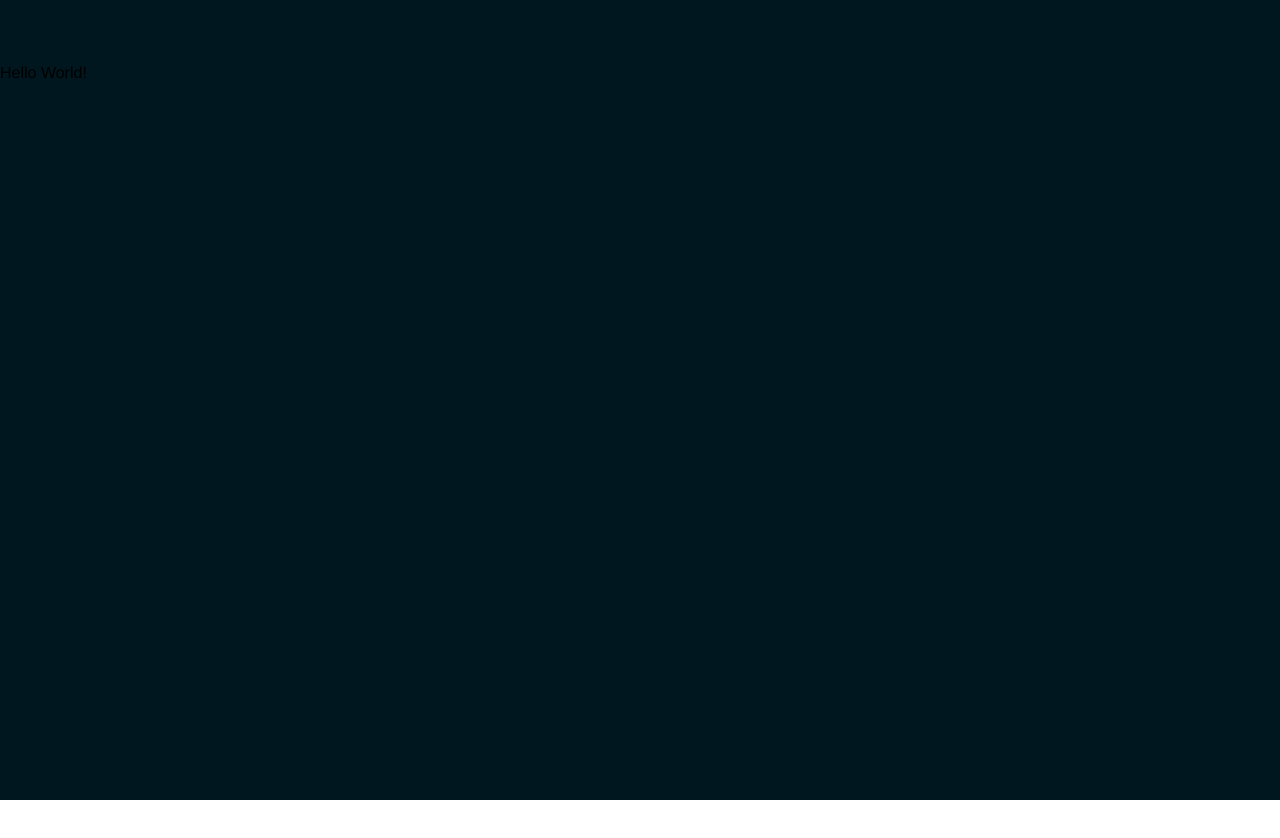
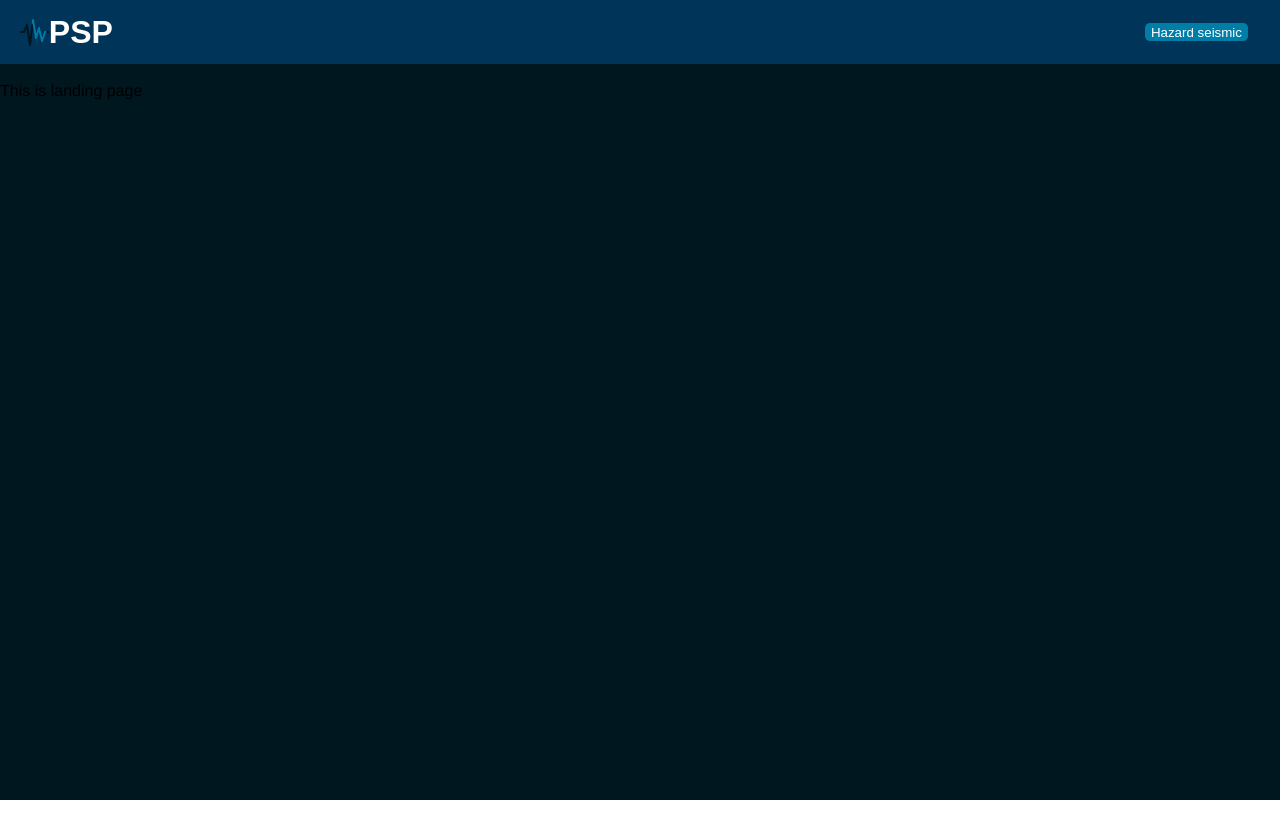
Before and after one commit to deep-skill/psp-web, a React (Vite) app: page / in a window 1280 px wide. Shown: the top 838 px of the page. Built offline with nearby package versions, Linux system fonts and the light colour scheme.

Commit message:
feat(NavBar) (#1)

```diff
--- a/src/App.jsx
+++ b/src/App.jsx
@@ -1,13 +1,13 @@
 import style from "./App.module.css";
 import { Route, Routes } from "react-router-dom";
-//import NavBar from "./components/navBar/NavBar";
+import NavBar from "./components/navBar/NavBar";
 import Landing from "./components/landing/Landing";
 //import Graphic from "./components/graphic/Graphic";
 
 const App = () => {
 	return (
 		<div className={style.App}>
-			{/* <NavBar /> */}
+			<NavBar />
 			<Routes className="Routes">
 				<Route path="/" element={<Landing />} />
 				{/* <Route path="/graphic" element={<Graphic />} /> */}
--- a/src/App.module.css
+++ b/src/App.module.css
@@ -2,8 +2,9 @@ html,
 body,
 :root {
 	color-scheme: light dark;
-	height: auto;
-	width: auto;
+	overflow-x: hidden;
+	min-height: 100vh;
+	width: 100vw;
 	margin: 0%;
 	font-family: Helvetica, Arial, sans-serif;
 	--color-a: #00171f;
@@ -15,5 +16,21 @@ body,
 
 .App {
 	background-color: var(--color-a);
-	height: 100vh;
+	min-height: 100vh;
+	overflow-y: auto;
 }
+
+button {
+	border: none;
+	border-radius: 0.3rem;
+	padding-top: 0.1rem;
+	padding-bottom: 0.1rem;
+	background: var(--color-c);
+	color: var(--color-e);
+	transition: box-shadow 0.4s ease;
+}
+button:hover {
+	box-shadow: 4px 4px 8px rgba(0, 0, 0, 0.6);
+	background: radial-gradient(circle, var(--color-d), var(--color-c));
+	cursor: pointer;
+}
--- a/src/components/landing/Landing.jsx
+++ b/src/components/landing/Landing.jsx
@@ -3,7 +3,8 @@ import style from "./Landing.module.css";
 const Landing = () => {
 	return (
 		<div className={style.landingContainer}>
-			Hello World!
+			<br />
+			This is landing page
 		</div>
 	);
 };
--- /dev/null
+++ b/src/components/navBar/NavBar.jsx
@@ -0,0 +1,28 @@
+import { Link } from "react-router-dom";
+import { useLocation } from "react-router-dom";
+import style from "./NavBar.module.css";
+import AnimatedSeismicIcon from "../zHelpers/icons/AnimatedSeismicIcon";
+
+const NavBar = () => {
+	const location = useLocation();
+
+	return (
+		<div className={style.navContainer}>
+			<Link to="/">
+				<button className={style.buttonPSP}>
+					<div className={style.divPSP}>
+						<AnimatedSeismicIcon />
+						<b>PSP</b>
+					</div>
+				</button>
+			</Link>
+			{location.pathname !== "/Graphic" && (
+				<Link to="/Graphic">
+					<button className={style.buttonGraphic}>Hazard seismic</button>
+				</Link>
+			)}
+		</div>
+	);
+};
+
+export default NavBar;
--- /dev/null
+++ b/src/components/navBar/NavBar.module.css
@@ -0,0 +1,33 @@
+.navContainer {
+	display: flex;
+	align-items: center;
+	justify-content: space-between;
+	background-color: var(--color-b);
+	height: 4rem;
+	width: 100vw;
+	position: fixed;
+	z-index: 1;
+}
+
+.buttonPSP {
+	background-color: transparent;
+	box-shadow: none;
+	margin-left: 0.8rem;
+}
+.buttonPSP:hover {
+	box-shadow: none;
+	background: none;
+	cursor: pointer;
+}
+
+.divPSP {
+	display: flex;
+	align-items: center;
+}
+.divPSP b {
+	font-size: 2rem;
+}
+
+.buttonGraphic {
+	margin-right: 2rem;
+}
--- /dev/null
+++ b/src/components/zHelpers/icons/AnimatedSeismicIcon.jsx
@@ -0,0 +1,62 @@
+import React from "react";
+
+const AnimatedSeismicIcon = () => {
+	return (
+		<React.Fragment>
+			<svg
+			xmlns="http://www.w3.org/2000/svg"
+			aria-hidden="true"
+			role="img"
+			preserveAspectRatio="xMidYMid meet"
+			id="AnimatedSeismicIcon"
+			data-name="AnimatedSeismicIcon"
+			height="30"
+			width="30"
+			viewBox="0 0 30 30"
+			fill="none"
+			stroke="var(--color-a)"
+			strokeWidth="2"
+			strokeLinecap="round"
+			strokeLinejoin="round"
+			className="svg"
+		>
+			<polyline
+				className="back"
+				points="2 15, 5 15, 8 8, 11 28, 14 3, 17 21, 20 11, 23 24, 26 15, 29 15"
+			></polyline>
+			<polyline
+				className="front"
+				points="2 15, 5 15, 8 8, 11 28, 14 3, 17 21, 20 11, 23 24, 26 15, 29 15"
+			></polyline>
+			</svg>
+
+			<style>
+				{`
+				.svg .front {
+					stroke: var(--color-d);
+					stroke-dasharray: 55, 110;
+					stroke-dashoffset: 54;
+					animation: define 1.5s linear infinite;
+				}
+
+				@keyframes define {
+					0% {
+						opacity: 0.2;
+					}
+					50% {
+						opacity: 1;
+					}
+					100% {
+						opacity: 0;
+					}
+					to {
+						stroke-dashoffset: -110;
+					}
+				}
+				`}
+			</style>
+		</React.Fragment>
+	);
+};
+
+export default AnimatedSeismicIcon;
```
